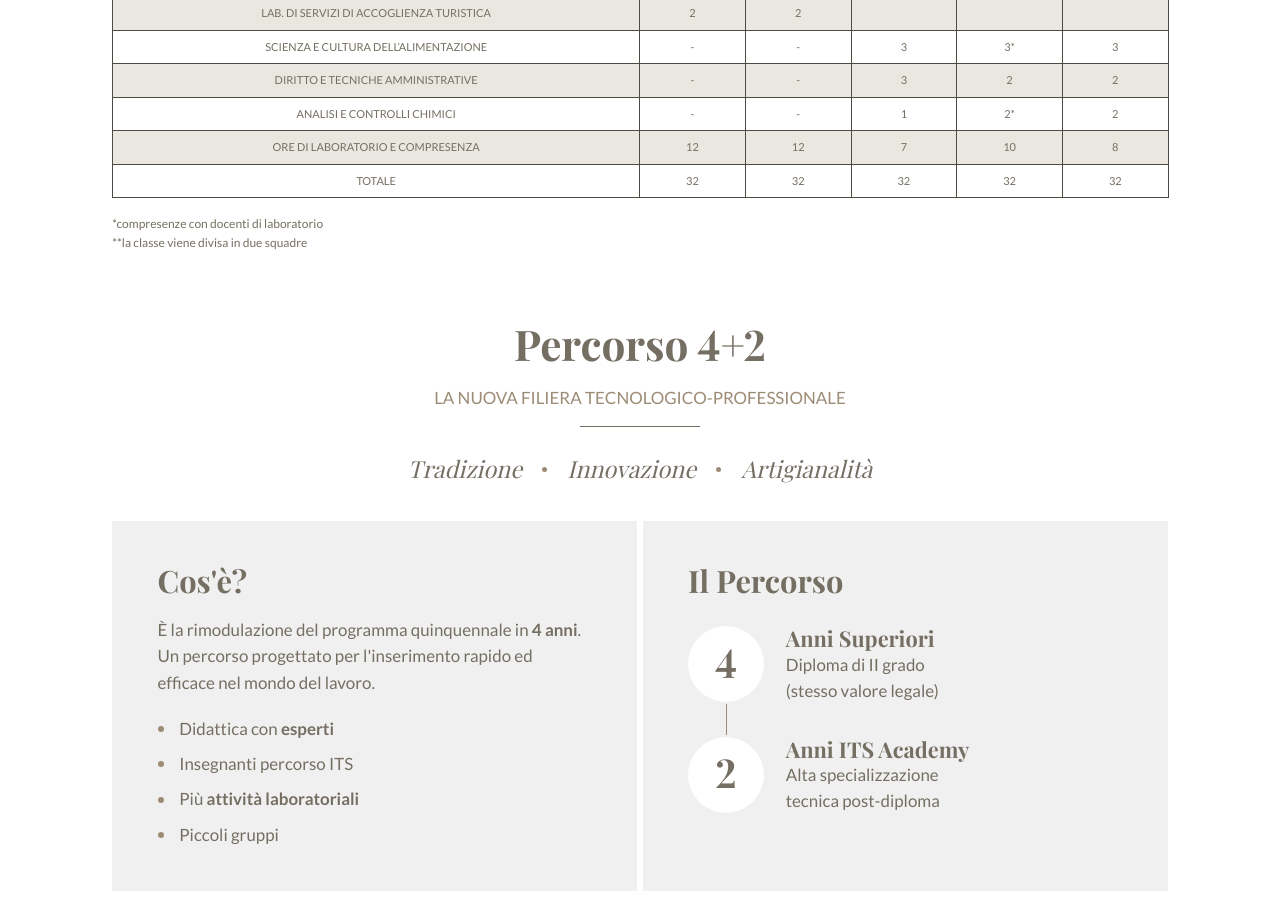
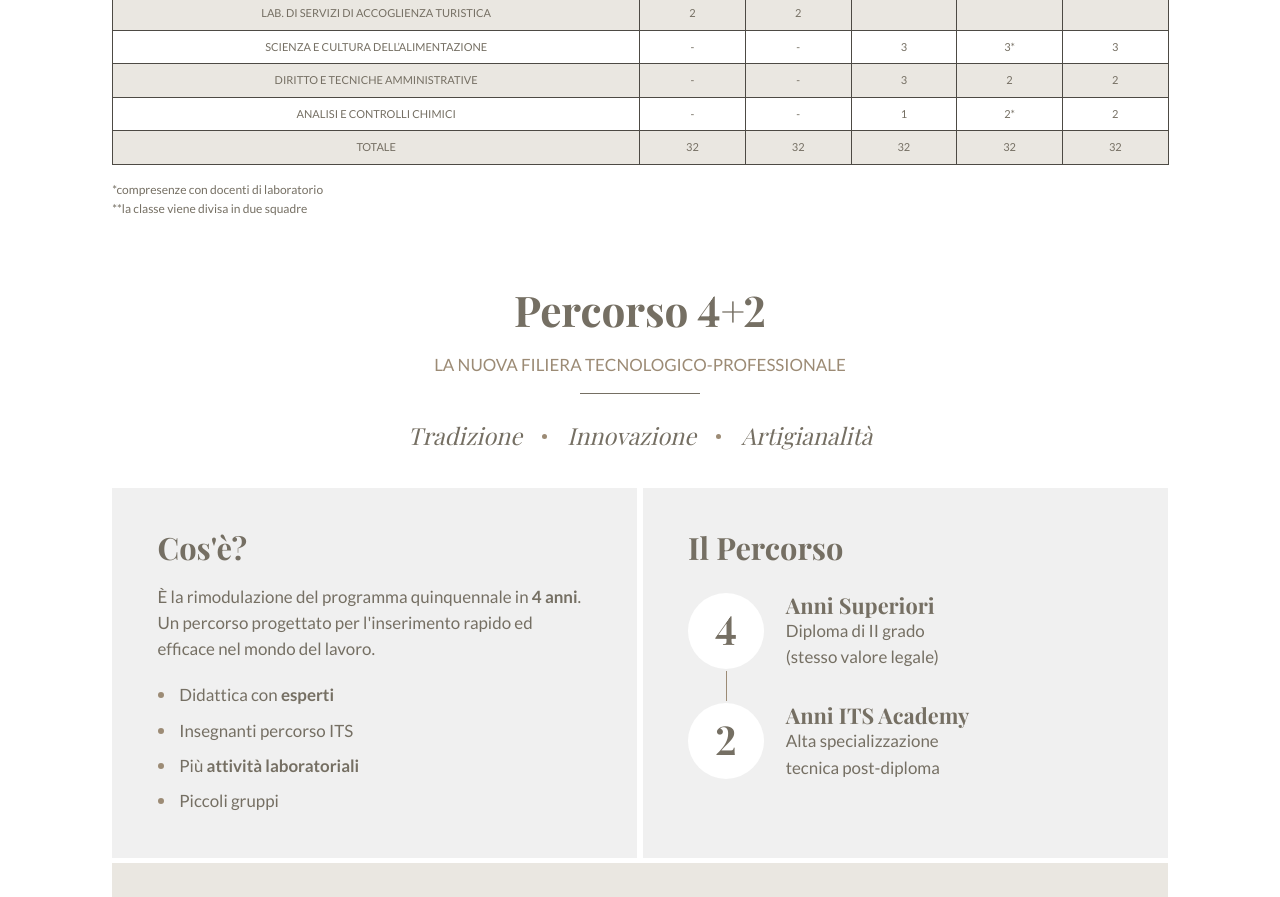
Before and after one commit to maurobecattini77-hue/artebiancaneive, a plain HTML site: page index.html in a window 1280 px wide. Shown: the part 7065-7962 px from the top of the page. Drawn offline with nearby package versions, Linux system fonts and the light colour scheme; a web font is replaced by a local one.

Commit message:
Piano di studi: tolta la riga delle ore di laboratorio e compresenza
Sembrava da sommare alle altre e non si capiva a cosa servisse.

Co-Authored-By: Claude Opus 5.5 <noreply@anthropic.com>

```diff
--- a/index.html
+++ b/index.html
@@ -212,7 +212,6 @@
         <tr><td>SCIENZA E CULTURA DELL’ALIMENTAZIONE</td><td>-</td><td>-</td><td>3</td><td>3*</td><td>3</td></tr>
         <tr><td>DIRITTO E TECNICHE AMMINISTRATIVE</td><td>-</td><td>-</td><td>3</td><td>2</td><td>2</td></tr>
         <tr><td>ANALISI E CONTROLLI CHIMICI</td><td>-</td><td>-</td><td>1</td><td>2*</td><td>2</td></tr>
-        <tr><td>ORE DI LABORATORIO E COMPRESENZA</td><td>12</td><td>12</td><td>7</td><td>10</td><td>8</td></tr>
         <tr><td>TOTALE</td><td>32</td><td>32</td><td>32</td><td>32</td><td>32</td></tr>
       </tbody>
     </table>
```
